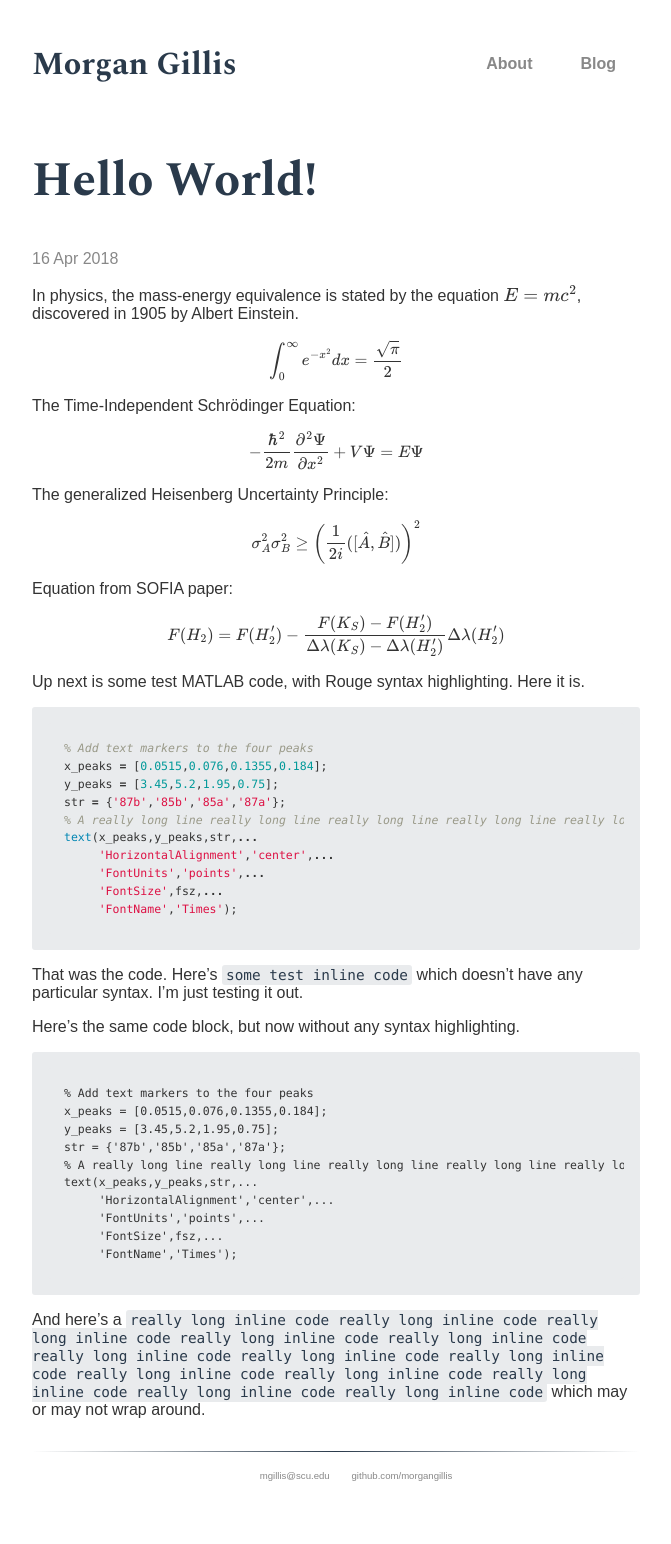
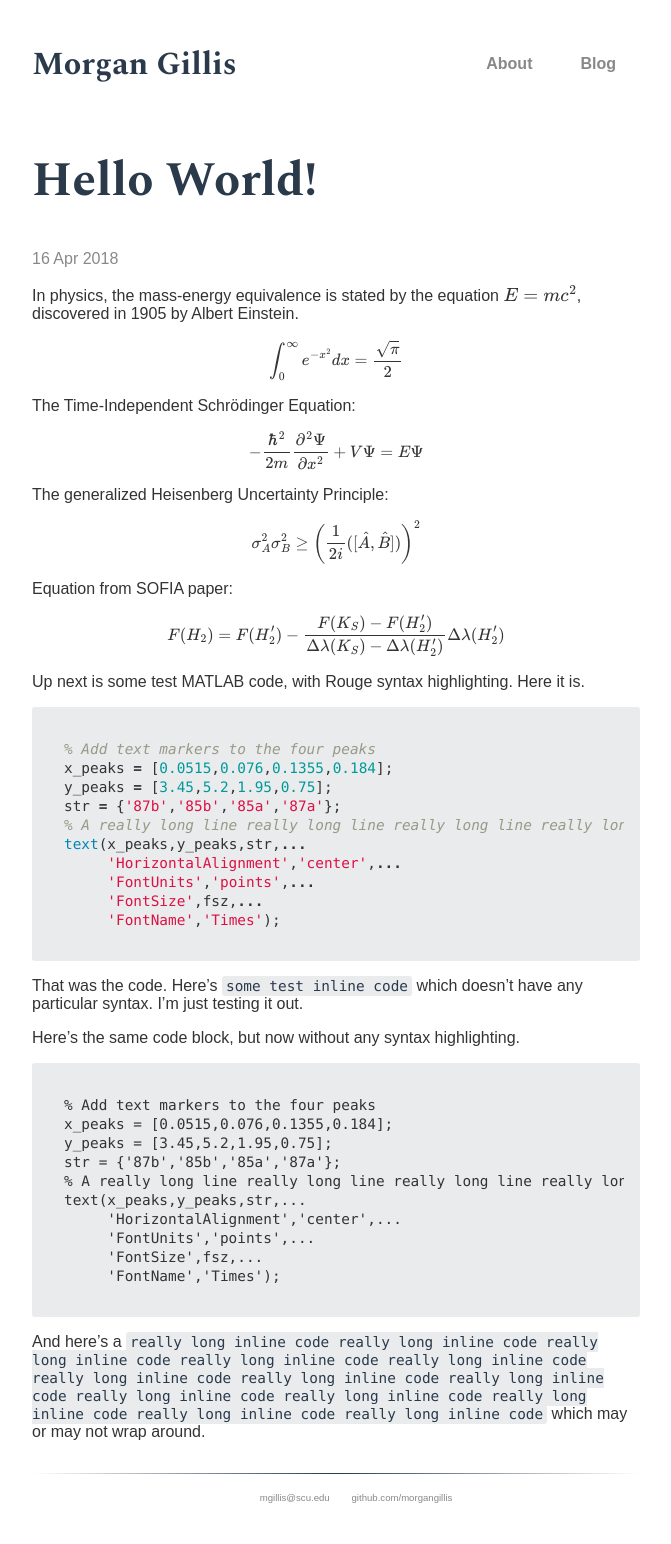
Before and after one commit to morgangillis/morgangillis.github.io, a Jekyll site: the page built from _posts/2018-04-16-hello-world.md, in a window 1280 px wide. Shown: the whole page, without its empty margins (304-975 px from the left). Built offline with Jekyll 4.4.1, drawn with Linux system fonts in a browser that asks for light colours; some web fonts are replaced; formulas are drawn with MathJax 3; before the commit the page ends 1522 px from its top, so only the background shows below that.

Commit message:
Update code.scss

```diff
--- a/_sass/code.scss
+++ b/_sass/code.scss
@@ -25,14 +25,14 @@
 .highlight {
   padding: 1rem;
   margin-bottom: 1rem;
-  font-size: .8rem;
-  line-height: 1.4;
-  //background: blue;
+  //font-size: .8rem;
+  //line-height: 1.4;
+  background: #e9ebed;
   border-radius: 3px; //.25rem;
 
-  .highlighter-rouge & {
-    background: #e9ebed;
-  }
+  //.highlighter-rouge & {
+  //  background: #e9ebed;
+  //}
 
   pre {
     margin-bottom: 0;
```
